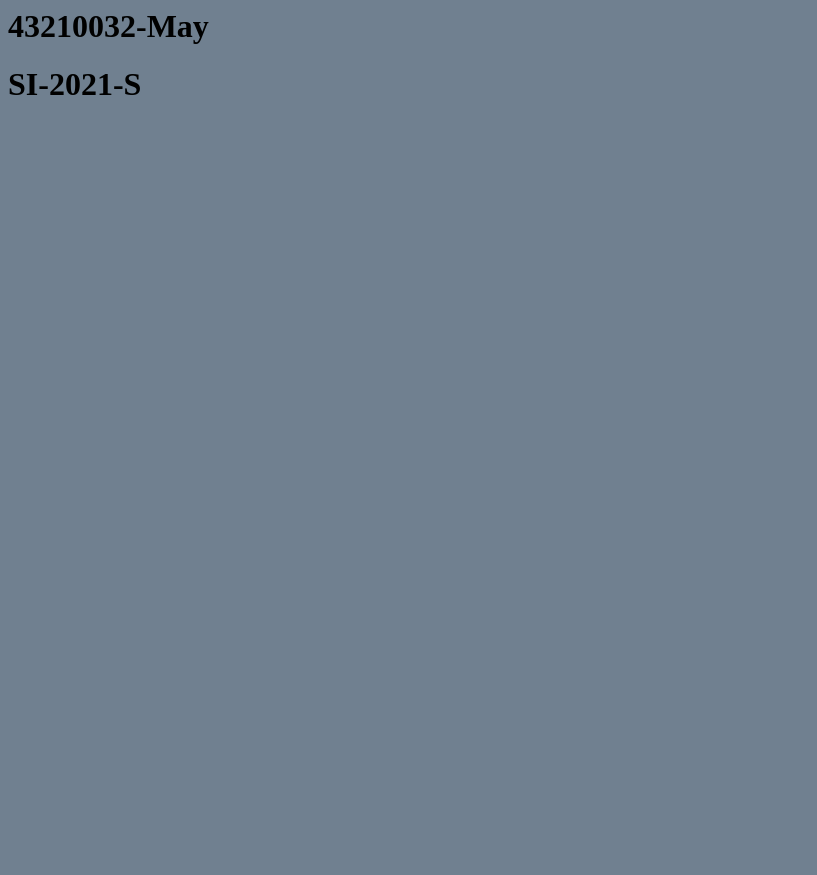
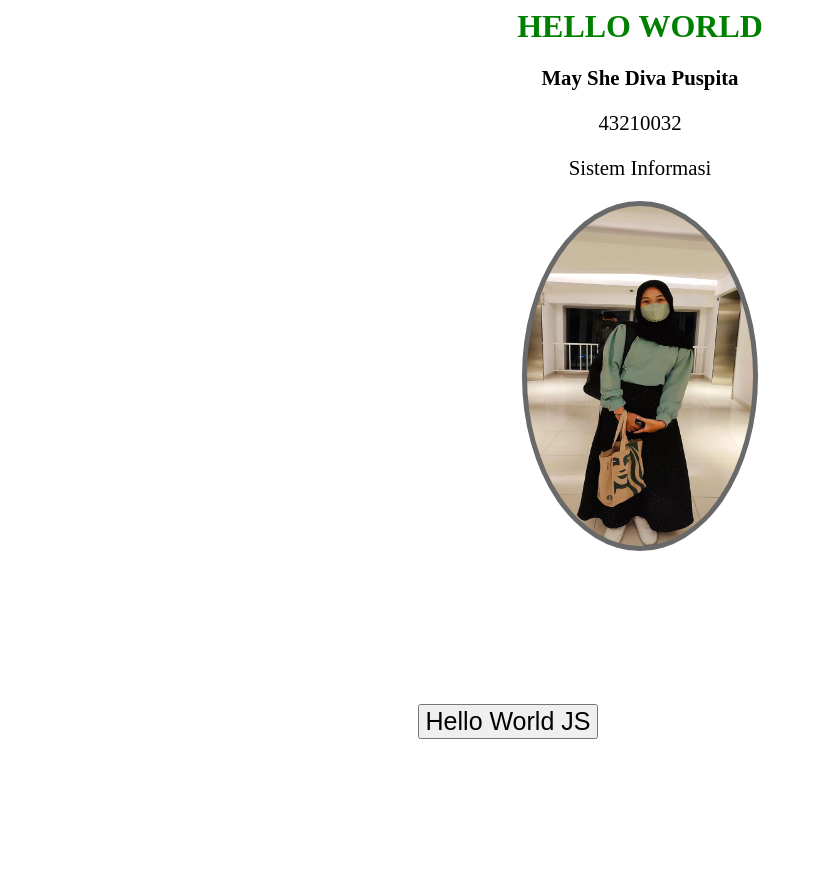
Before and after one commit to Mayyyyy1108/mayyyyy1108.github.io, a plain HTML site: page index.html in a window 1280 px wide. Shown: the whole page, without its empty margins (0-817 px from the left). Before the commit the page ends 800 px from the top, so only its background shows below. Drawn offline with Linux system fonts and the light colour scheme.

Commit message:
Update index.html

```diff
--- a/index.html
+++ b/index.html
@@ -1,5 +1,57 @@
-<h1>43210032-May</h1>
-<h1>SI-2021-S</h1>
 <style>
-    *{background-color: slategrey;}
-</style>
+    h1 {
+        color: green;
+        cursor: pointer;
+        transition: 0.2s;
+        text-align: center;
+    }
+
+    p {
+        font-size: 130%;
+        text-align: center;
+    }
+
+    h1:hover {
+        color: grey;
+        letter-spacing: 3px;
+    }
+
+    img {
+        width: 6cm;
+        height: 9cm ;
+        border-radius: 50%;
+        box-shadow: 1px darkslategrey;
+        padding: 5px;
+        background: dimgray;
+        transition: .2s;
+        transform:: (1.2);
+    }
+
+    img:hover{
+    transform: scale(1.2);
+    opacity:100% ;
+    box-shadow: 1px 1px 6px darkolivegreen;
+    }
+    button {
+    font-size: 25px;
+    margin: auto;
+    text-align: center;
+    }
+
+    .container {
+    width: 1000px;
+    height: 300px;
+    display: grid;
+    }
+    </style>
+
+    <h1> HELLO WORLD</h1>
+    <p><b>May She Diva Puspita </b></p>
+    <p> 43210032 </p>
+    <p>Sistem Informasi</p>
+    <div class="zoom">
+    <p style="text-align:center;"><img src="fotoo.jpg" alt="Ini adalah gambar" width="500" height="250">
+    </p>
+    <div class="container">
+    <button onclick="alert('Hai')">Hello World JS</button>
+    </div>
```
